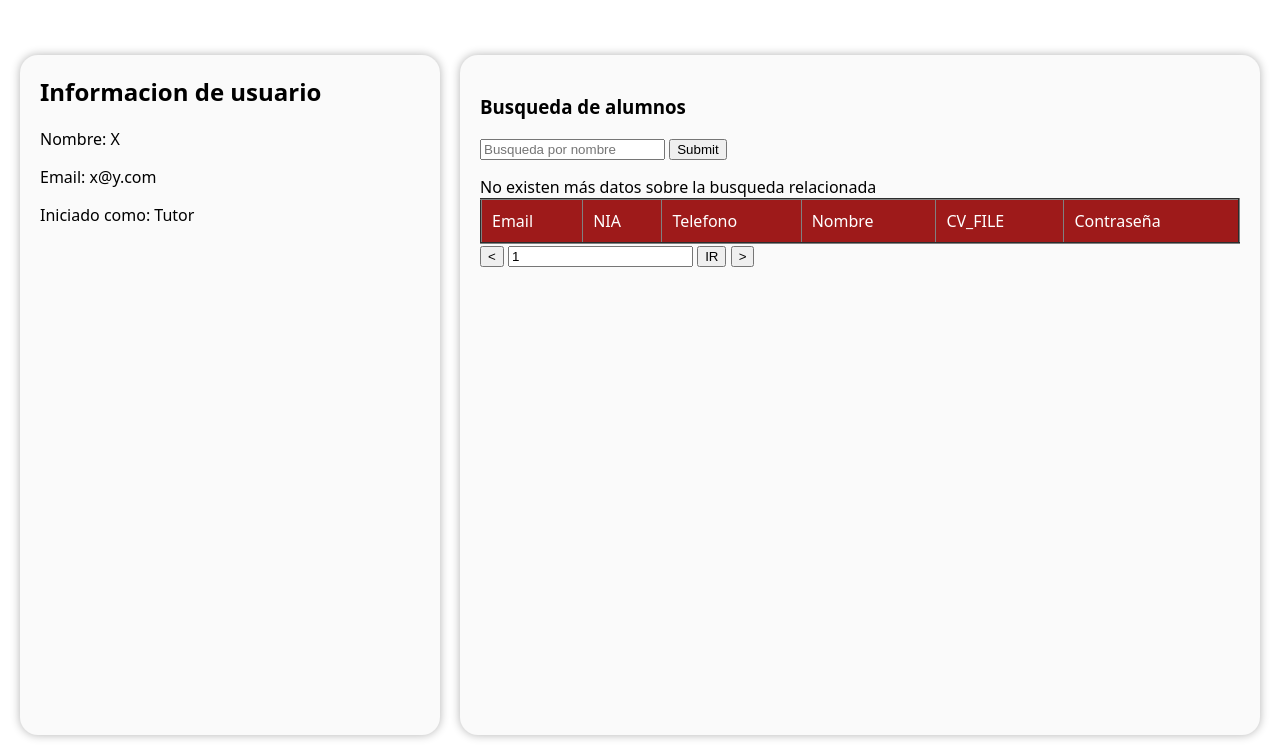
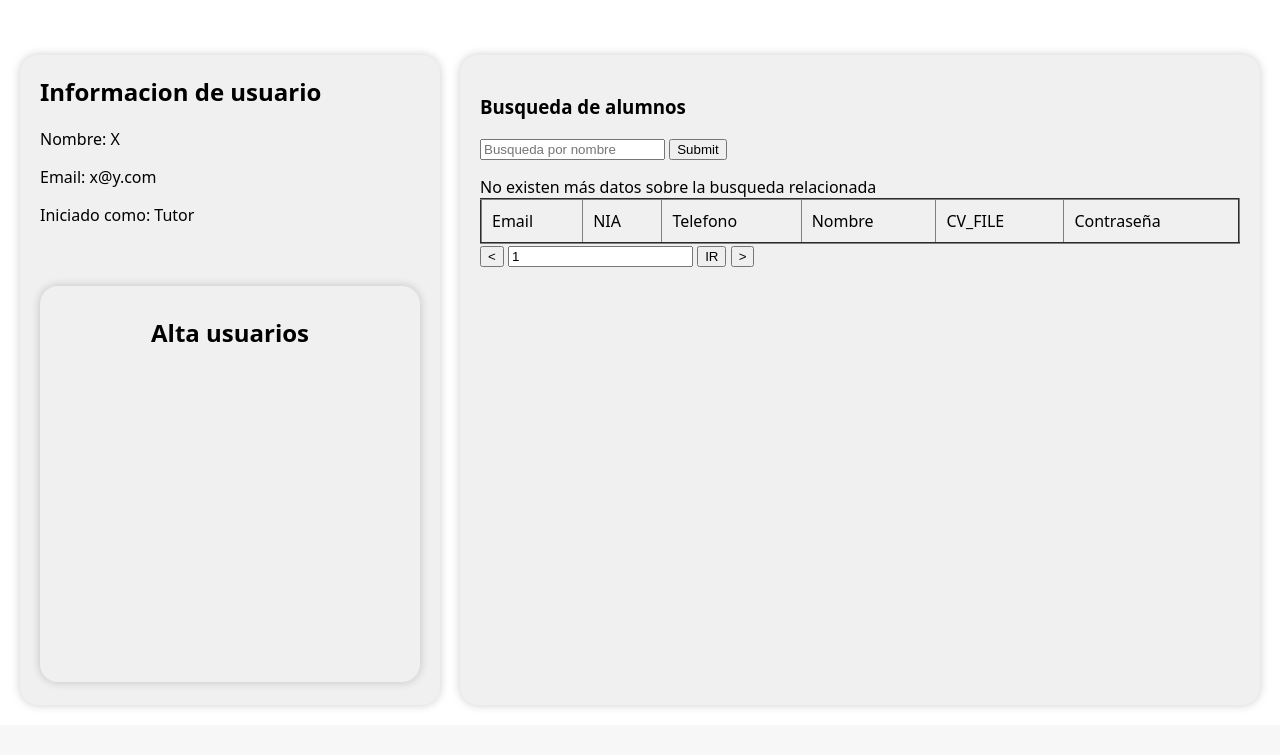
Before and after one commit to Hhxru/LM_JyR_Proyecto, a PHP site: page /dashboardTutor.php in a window 1280 px wide. Shown: the part 155-910 px from the top of the page. After the commit the page ends 861 px from the top, so only its background shows below. Run offline with PHP 8.4, Linux system fonts and the light colour scheme; data that the repository does not hold is empty.

Commit message:
alta usuarios cuadro

```diff
--- a/css/dashboardTutor.css
+++ b/css/dashboardTutor.css
@@ -53,37 +53,46 @@
     display: flex;
     justify-content: space-between;
     padding: 20px;
-    height: 680px;
+    height: 650px;
     margin-top: 60px;
 }
 #usuario {
     flex: 1;
-    background-color: #fafafa;
+    background-color: #f0f0f0;
     padding: 20px;
     margin-right: 10px;
     border-radius: 18px;
-    box-shadow: 0px 0px 10px 0px rgba(0,0,0,0.3);
+    box-shadow: 0px 0px 10px 0px rgba(0,0,0,0.2);
+}
+
+#altaUsuarios{
+    padding-top: 30px;
+    text-align: center;
+    height: 60%;
+    margin-top: 60px;
+    border-radius: 18px;
+    box-shadow: 0px 0px 10px 0px rgba(0,0,0,0.2);
 }
 #usuario h2 {
     margin-top: 0;
 }
 #tabla {
     flex: 2;
-    background-color: #fafafa;
+    background-color: #f0f0f0;
     padding: 20px;
     margin-left: 10px;
     border-radius: 18px;
-    box-shadow: 0px 0px 10px 0px rgba(0,0,0,0.3);
+    box-shadow: 0px 0px 10px 0px rgba(0,0,0,0.2);
 }
 table {
     width: 100%;
     border-collapse: collapse;
 }
-.tdmain {
-    background-color: #9e1a1a;
-    color: #fff;
-}
-td {
+th, td {
     padding: 10px;
     border-bottom: 1px solid #ccc;
 }
+th {
+    background-color: #333;
+    color: #fff;
+}
--- a/css/login.css
+++ b/css/login.css
@@ -5,7 +5,7 @@
 
 body {
     font-family: 'Roboto', sans-serif;
-    background-color: #be9797;
+    background-color: #ffffff;
     margin: 0;
     padding: 0;
 }
--- a/dashboardTutor.php
+++ b/dashboardTutor.php
@@ -20,11 +20,17 @@
     </header>
     <section id="cuerpoPrincipal">
         <article id="usuario">
-            <h2>Informacion de usuario</h2>
-            <p>Nombre: X</p>
-            <p>Email: x@y.com</p>
-            <p>Iniciado como: Tutor
-            </p>
+            <article>
+                <h2>Informacion de usuario</h2>
+                <p>Nombre: X</p>
+                <p>Email: x@y.com</p>
+                <p>Iniciado como: Tutor
+                </p>
+            </article>
+
+            <article id="altaUsuarios">
+                <h2>Alta usuarios</h2>
+            </article>
         </article>
 
         <article id="tabla">
```
